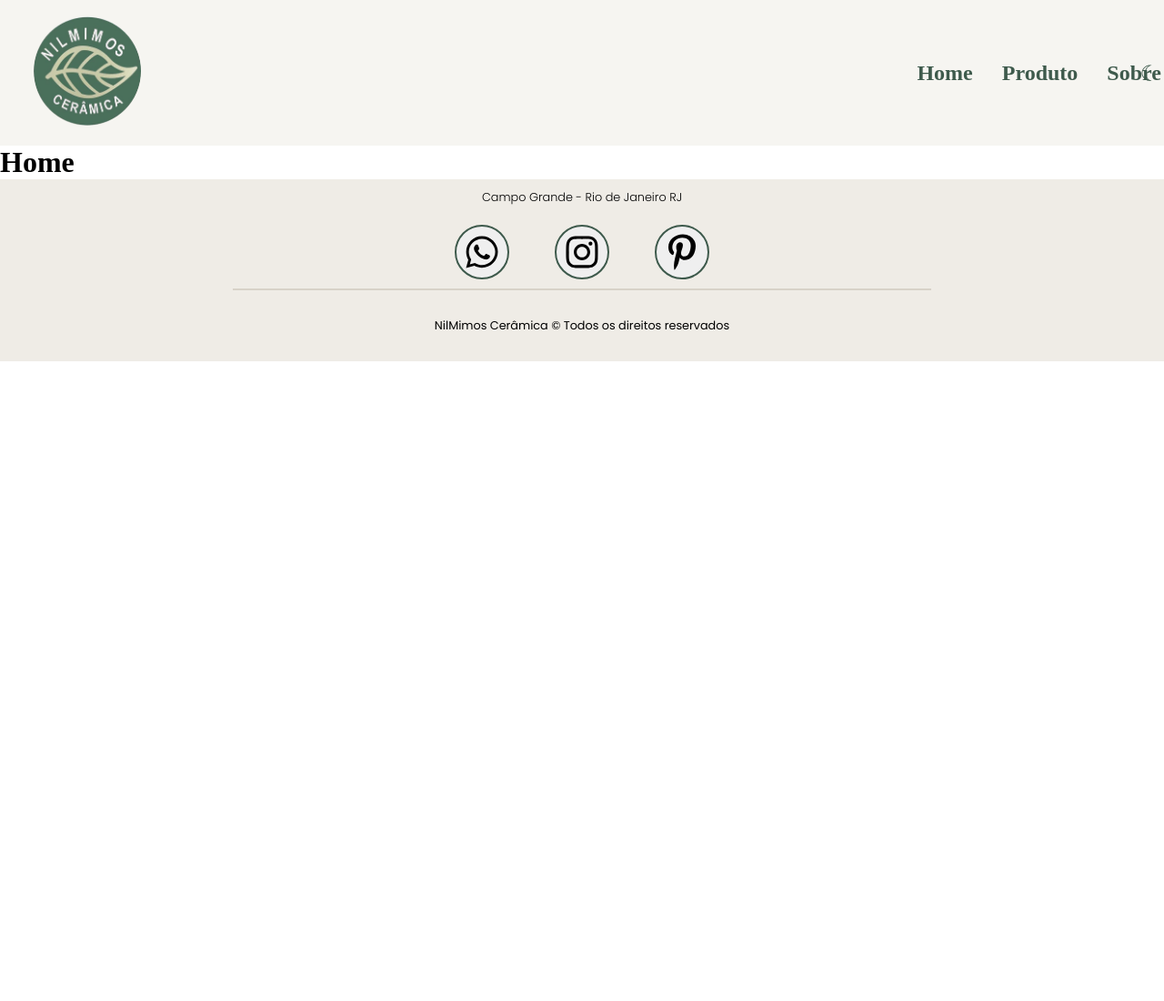
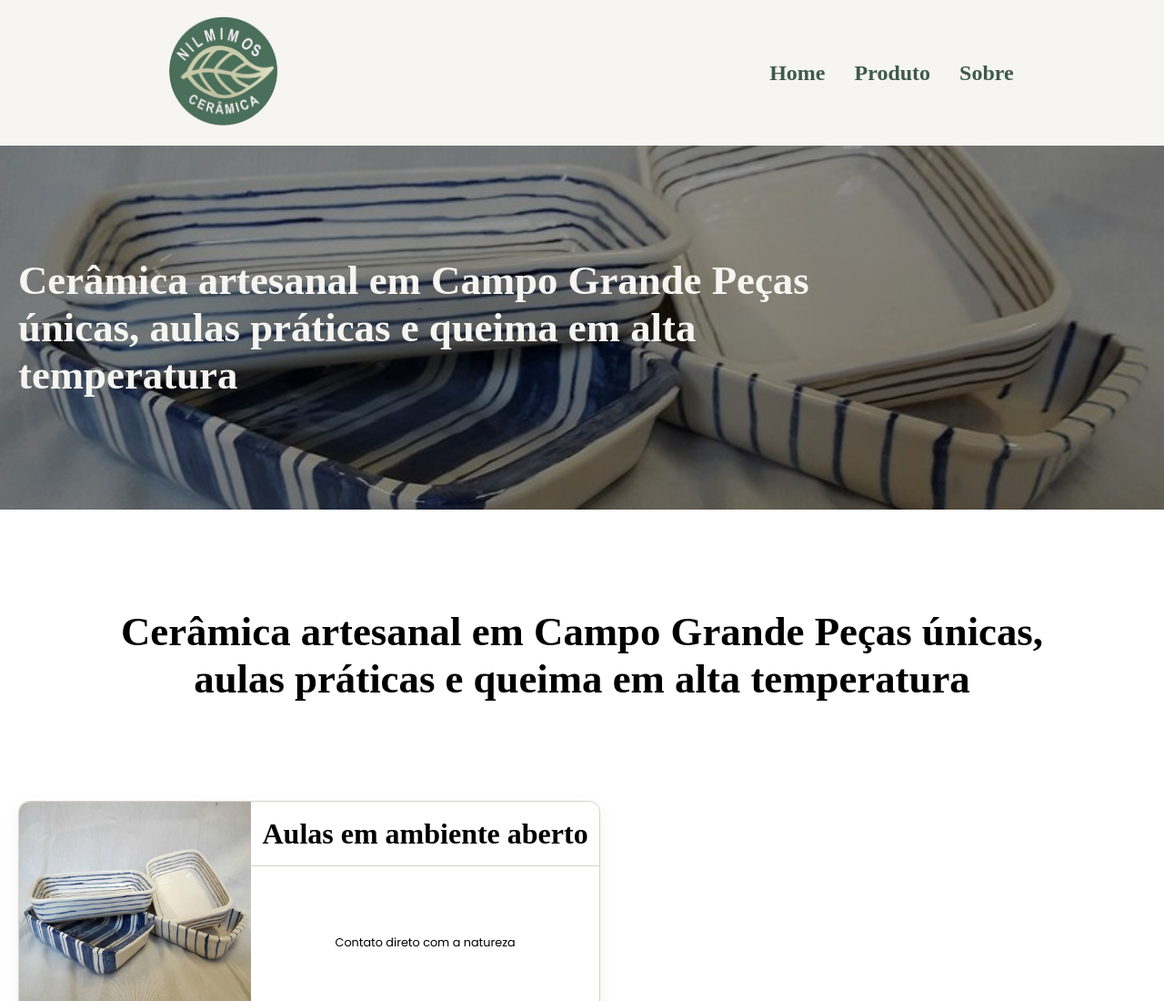
Before and after one commit to CaioSouza021/NilMimosCeramicas, a React (Vite) app: page / in a window 1280 px wide. Shown: the top 1100 px of the page at 91% size. Before the commit the page ends 800 px from the top, so only its background shows below. Built offline with nearby package versions, Linux system fonts and the light colour scheme; a web font is replaced by a local one.

Commit message:
Inicio da Home estruturada e estilizada

```diff
--- a/src/components/Footer/footer.module.scss
+++ b/src/components/Footer/footer.module.scss
@@ -1,6 +1,6 @@
 footer {
   height: 25vh;
-  width: 100vw;
+  width: 100%;
 
   background-color: #efece6;
 }
@@ -51,7 +51,7 @@ footer .ContainerSocial .boxIcons {
 
 footer .boxLinha {
   height: 1px;
-  width: 100vw;
+  width: 100%;
 
   display: flex;
   align-items: center;
@@ -63,9 +63,8 @@ footer .boxLinha .Linha {
 }
 
 footer .BoxDireitos {
-  width: 100vw;
+  width: 100%;
   height: 40%;
-
   display: flex;
   align-items: center;
   justify-content: center;
--- a/src/components/Header/header.jsx
+++ b/src/components/Header/header.jsx
@@ -24,15 +24,6 @@ export default function Header() {
           <Link className={S.textLink}> Produto</Link>
           <Link className={S.textLink}> Sobre</Link>
         </nav>
-        {/* Botão para trocar modo Claro/Escuro */}
-        <div className={S.darkToggle}>
-          <button
-            onClick={() => setDarkMode(!darkMode)}
-            aria-label="Alternar tema"
-          >
-            {darkMode ? "☀" : "☾"}
-          </button>
-        </div>
       </section>
     </header>
   );
--- a/src/components/Header/header.module.scss
+++ b/src/components/Header/header.module.scss
@@ -1,5 +1,5 @@
 header {
-  width: 100vw;
+  width: 100%;
   height: 20vh;
 
   background-color: #f6f5f1;
@@ -20,18 +20,16 @@ header section figure {
 
   display: flex;
   align-items: center;
-  text-align: center;
   justify-content: center;
 }
 
 header section nav {
   height: 100%;
-  width: 20%;
-  margin-left: 50rem;
+  width: 50%;
 
   display: flex;
   align-items: center;
-  justify-content: space-evenly;
+  justify-content: right;
 }
 
 // Logo
@@ -53,19 +51,3 @@ header section figure .Logo {
     opacity: 0.7;
   }
 }
-
-// Botao modo escuro
-.darkToggle button {
-  padding: 0.3rem;
-  font-size: 1.5rem;
-  cursor: pointer;
-
-  color: #3e5a4c;
-  background: none;
-  border: none;
-  transition: opacity 0.2s ease;
-
-  &:hover {
-    opacity: 0.6;
-  }
-}
--- a/src/pages/Home/home.jsx
+++ b/src/pages/Home/home.jsx
@@ -1,7 +1,66 @@
 import { useState, useEffect } from "react";
 import { Link } from "react-router-dom";
+
+import Hero from "../../assets/img/HeroHome.jpg";
 import S from "./home.module.scss";
 
 export default function Home() {
-  return <h1>Home</h1>;
+  return (
+    <main className={S.ContainerHeroHome}>
+      <figure className={S.HeroHome}>
+        {/* Hero */}
+        <div className={S.BoxHeroHome}>
+          <h1>
+            Cerâmica artesanal em Campo Grande Peças únicas, aulas práticas e
+            queima em alta temperatura
+          </h1>
+        </div>
+      </figure>
+
+      {/* Texto pos Hero */}
+
+      <div className={S.ContainerTextHome}>
+        <h1>
+          Cerâmica artesanal em Campo Grande Peças únicas, aulas práticas e
+          queima em alta temperatura
+        </h1>
+      </div>
+
+      {/* inicio de card de resumo */}
+
+      {/* Card Normal */}
+      <section className={S.CardInicioHome}>
+        <figure className={S.ContainerImgCard}>
+          <img src={Hero} alt="" />
+        </figure>
+        <div className={S.ContainerTextcard}>
+          <h2>Aulas em ambiente aberto</h2>
+          <p>Contato direto com a natureza</p>
+        </div>
+      </section>
+
+      {/* Card invertido */}
+
+      <section className={S.CardInversoHome}>
+        <div className={S.ContainerinversoTextcard}>
+          <h2>Peças feitas à mão</h2>
+          <p>Decoração ou revenda</p>
+        </div>
+        <figure className={S.ContainerInvertidoImgCard}>
+          <img src={Hero} alt="" />
+        </figure>
+      </section>
+
+      {/* Card Normal */}
+      <section className={S.CardInicioHome}>
+        <figure className={S.ContainerImgCard}>
+          <img src={Hero} alt="" />
+        </figure>
+        <div className={S.ContainerTextcard}>
+          <h2>Local Exclusivo</h2>
+          <p>Único ateliê em Campo Grande</p>
+        </div>
+      </section>
+    </main>
+  );
 }
--- a/src/pages/Home/home.module.scss
+++ b/src/pages/Home/home.module.scss
@@ -0,0 +1,178 @@
+.ContainerHeroHome {
+  height: 100%;
+  width: 100%;
+}
+
+main .HeroHome {
+  width: 100%;
+  height: 50vh;
+
+  background-image: url(../../assets/img/HeroHome.jpg);
+  background-position: center;
+  background-repeat: no-repeat;
+  background-size: cover;
+}
+
+main .HeroHome .BoxHeroHome {
+  background-color: rgba(0, 0, 0, 0.438);
+
+  width: 100%;
+  height: 100%;
+}
+main .HeroHome .BoxHeroHome h1 {
+  width: 70%;
+  height: 100%;
+
+  margin-left: 20px;
+
+  display: flex;
+  text-align: left;
+  justify-content: center;
+  align-items: center;
+
+  font-weight: 900;
+  font-size: 2.8rem;
+  color: #f6f5f1;
+}
+
+// fim da hero
+
+main .ContainerTextHome {
+  height: 40vh;
+  width: 100%;
+
+  display: flex;
+  justify-content: center;
+  align-items: center;
+
+  background-color: #ffffff;
+}
+
+main .ContainerTextHome h1 {
+  width: 85%;
+
+  text-align: center;
+  font-size: 2.8rem;
+  font-weight: 700;
+}
+
+// Inicio Card Home Normal
+
+main .CardInicioHome {
+  height: 30vh;
+  width: 50vw;
+  margin-left: 20px;
+
+  margin-bottom: 5vh;
+
+  display: flex;
+
+  border: solid 1px #d8d4cb;
+  box-shadow: 0 6px 18px rgba(0, 0, 0, 0.06);
+  border-radius: 12px;
+}
+
+main .CardInicioHome .ContainerImgCard {
+  height: 100%;
+  width: 40%;
+}
+
+main .CardInicioHome .ContainerImgCard img {
+  width: 100%;
+  height: 100%;
+
+  border-top-left-radius: 12px;
+  border-bottom-left-radius: 12px;
+
+  z-index: -2;
+}
+
+main .CardInicioHome .ContainerTextcard {
+  height: 100%;
+  width: 60%;
+}
+
+main .CardInicioHome .ContainerTextcard h2 {
+  height: 30%;
+  width: 100%;
+
+  display: flex;
+  align-items: center;
+  justify-content: center;
+
+  text-align: center;
+  font-size: 2rem;
+  font-weight: 700;
+  border-bottom: solid 1px#d8d2c8;
+}
+
+main .CardInicioHome .ContainerTextcard p {
+  height: 70%;
+  width: 100%;
+
+  font-size: 0.8rem;
+  text-align: center;
+
+  display: flex;
+  align-items: center;
+  justify-content: center;
+}
+
+// Inicio card invertido da HOME no inicio
+
+main .CardInversoHome {
+  height: 30vh;
+  width: 50vw;
+  margin-left: 45vw;
+  margin-bottom: 5vh;
+
+  display: flex;
+  align-items: center;
+
+  box-shadow: 0 6px 18px rgba(0, 0, 0, 0.06);
+  border-radius: 12px;
+}
+
+main .CardInversoHome .ContainerinversoTextcard {
+  height: 100%;
+  width: 60%;
+}
+
+main .CardInversoHome .ContainerinversoTextcard h2 {
+  height: 30%;
+  width: 100%;
+
+  display: flex;
+  align-items: center;
+  justify-content: center;
+
+  text-align: center;
+  font-size: 2rem;
+  font-weight: 700;
+  border-bottom: solid 1px#d8d2c8;
+}
+main .CardInversoHome .ContainerinversoTextcard p {
+  height: 70%;
+  width: 100%;
+
+  font-size: 0.8rem;
+  text-align: center;
+
+  display: flex;
+  align-items: center;
+  justify-content: center;
+}
+
+main .ContainerInvertidoImgCard {
+  height: 100%;
+  width: 40%;
+}
+main .ContainerInvertidoImgCard img {
+  width: 100%;
+  height: 100%;
+
+  border-top-right-radius: 12px;
+  border-bottom-right-radius: 12px;
+
+  z-index: -2;
+}
```
Also changed, not shown: src/assets/img/HeroHome.jpg (added).
